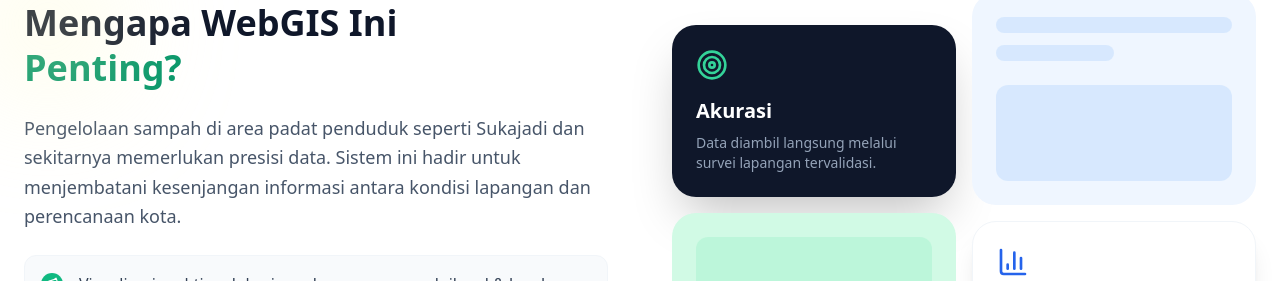
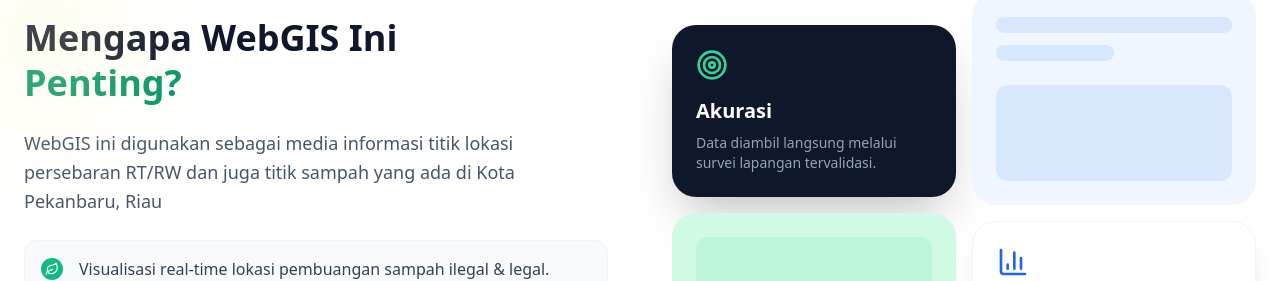
Before and after one commit to KeijiChoco14/WebsiteGisPekanbaru, a Next.js app: page / in a window 1280 px wide. Shown: the part 786-1067 px from the top of the page. Built offline with nearby package versions, Linux system fonts and the light colour scheme.

Commit message:
Update page.tsx

```diff
--- a/app/page.tsx
+++ b/app/page.tsx
@@ -280,7 +280,7 @@ export default function HomePage() {
                  Mengapa WebGIS Ini <br/><span className="text-emerald-600">Penting?</span>
                </h2>
                <p className="text-slate-600 text-lg leading-relaxed mb-6">
-                 Pengelolaan sampah di area padat penduduk seperti Sukajadi dan sekitarnya memerlukan presisi data. Sistem ini hadir untuk menjembatani kesenjangan informasi antara kondisi lapangan dan perencanaan kota.
+                 WebGIS ini digunakan sebagai media informasi titik lokasi persebaran RT/RW dan juga titik sampah yang ada di Kota Pekanbaru, Riau
                </p>
 
                <div className="space-y-4">
```
